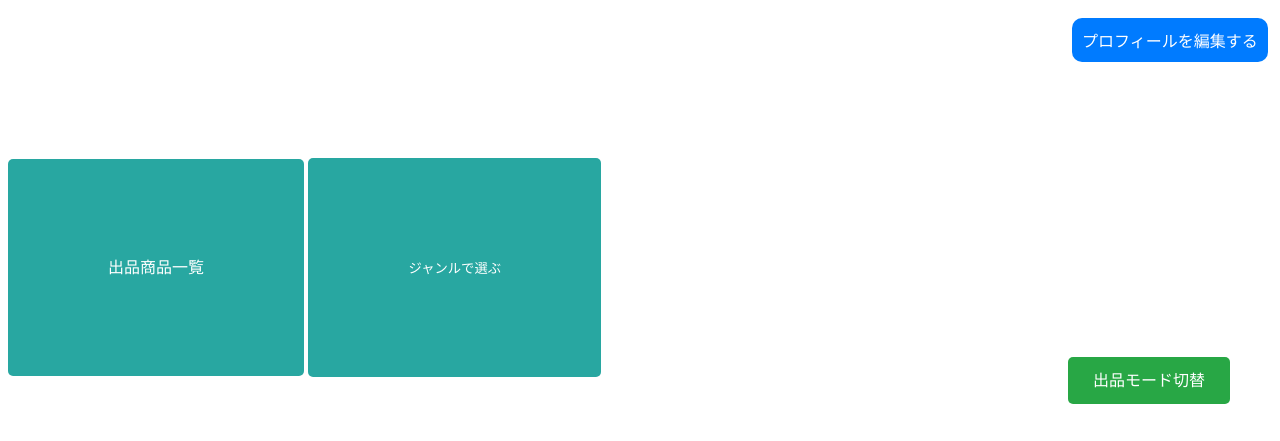
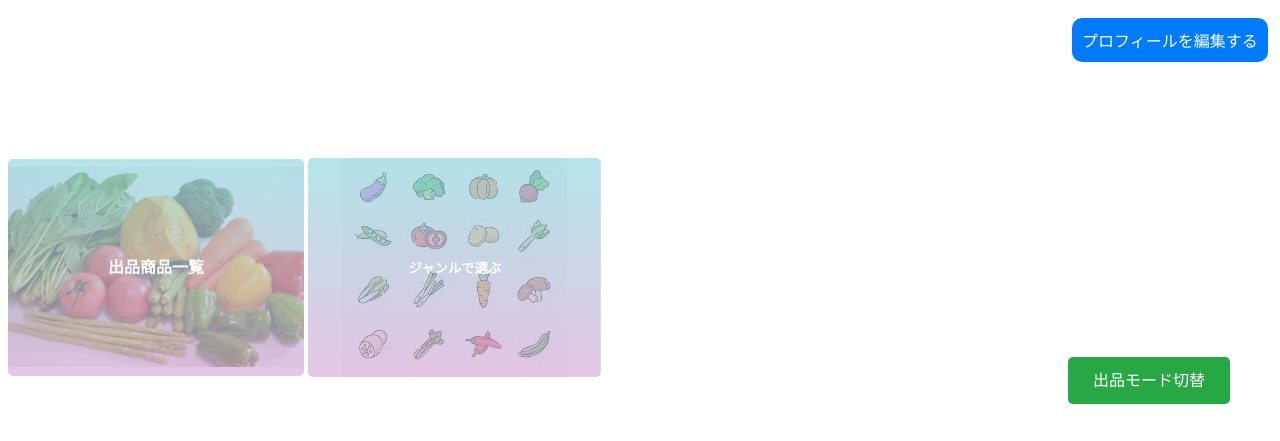
Before and after one commit to s1270144/VeggieConnect, a Django app: page /buyer/home/ in a window 1280 px wide. Shown: the part 359-800 px from the top of the page. Run offline with Django 4.2, Linux system fonts and the light colour scheme; a user stored in the database is signed in.

Commit message:
renew buyer_home scene & revise settings

```diff
--- a/buyer/static/buyer/css/home.css
+++ b/buyer/static/buyer/css/home.css
@@ -91,14 +91,3 @@ body {
     gap: 10px;
     justify-content: center;
 }
-
-.productlist-all-btn,
-.productlist-selected-btn {
-    background-color: #28a7a1;
-    color: #fff;
-    padding: 100px 100px;
-    border: none;
-    border-radius: 5px;
-    text-decoration: none;
-    cursor: pointer;
-}
--- a/buyer/static/buyer/css/vegetable_list.css
+++ b/buyer/static/buyer/css/vegetable_list.css
@@ -67,7 +67,7 @@ body {
 }
 
 .back-btn {
-    background-color: #dc3545;
+    background-color: #302c2d;
     color: #fff;
     padding: 10px 20px;
     border: none;
--- a/buyer/templates/buyer/home.html
+++ b/buyer/templates/buyer/home.html
@@ -5,6 +5,36 @@
     <title>購入者画面</title>
     <link rel="stylesheet" type="text/css" href="{% static 'buyer/css/home.css' %}">
 </head>
+<style>
+    .productlist-all-btn {
+        background: linear-gradient(to top, rgba(217, 175, 217, 0.7) 0%, rgba(151, 217, 225, 0.7) 100%),
+        url("{% static 'buyer/img/product_all.jpg' %}");
+        background-repeat: no-repeat;
+        background-position: center;
+        color: #ffffff;
+        font-weight: bold;
+        padding: 100px 100px;
+        border: none;
+        border-radius: 5px;
+        text-decoration: none;
+        cursor: pointer;
+    }
+
+    .productlist-selected-btn {
+        background: linear-gradient(to top, rgba(217, 175, 217, 0.7) 0%, rgba(151, 217, 225, 0.7) 100%),
+        url("{% static 'buyer/img/product_selected.jpg' %}");
+        background-repeat: no-repeat;
+        background-position: center;
+        color: #ffffff;
+        font-weight: bold;
+        padding: 100px 100px;
+        border: none;
+        border-radius: 5px;
+        text-decoration: none;
+        cursor: pointer;
+    }
+
+</style>
 <body>
     <div class="wrap">
         <div class="header">
--- a/project/settings.py
+++ b/project/settings.py
@@ -115,7 +115,7 @@ USE_TZ = True
 # Static files (CSS, JavaScript, Images)
 # https://docs.djangoproject.com/en/4.2/howto/static-files/
 
-STATIC_URL = "accounts:static/"
+STATIC_URL = "/static/"
 
 STATICFILES_DIRS = [
     os.path.join(BASE_DIR, 'accounts/static'),
```
Also changed, not shown: buyer/static/buyer/img/product_all.jpg (added), buyer/static/buyer/img/product_selected.jpg (added), db.sqlite3, 3 other files.
